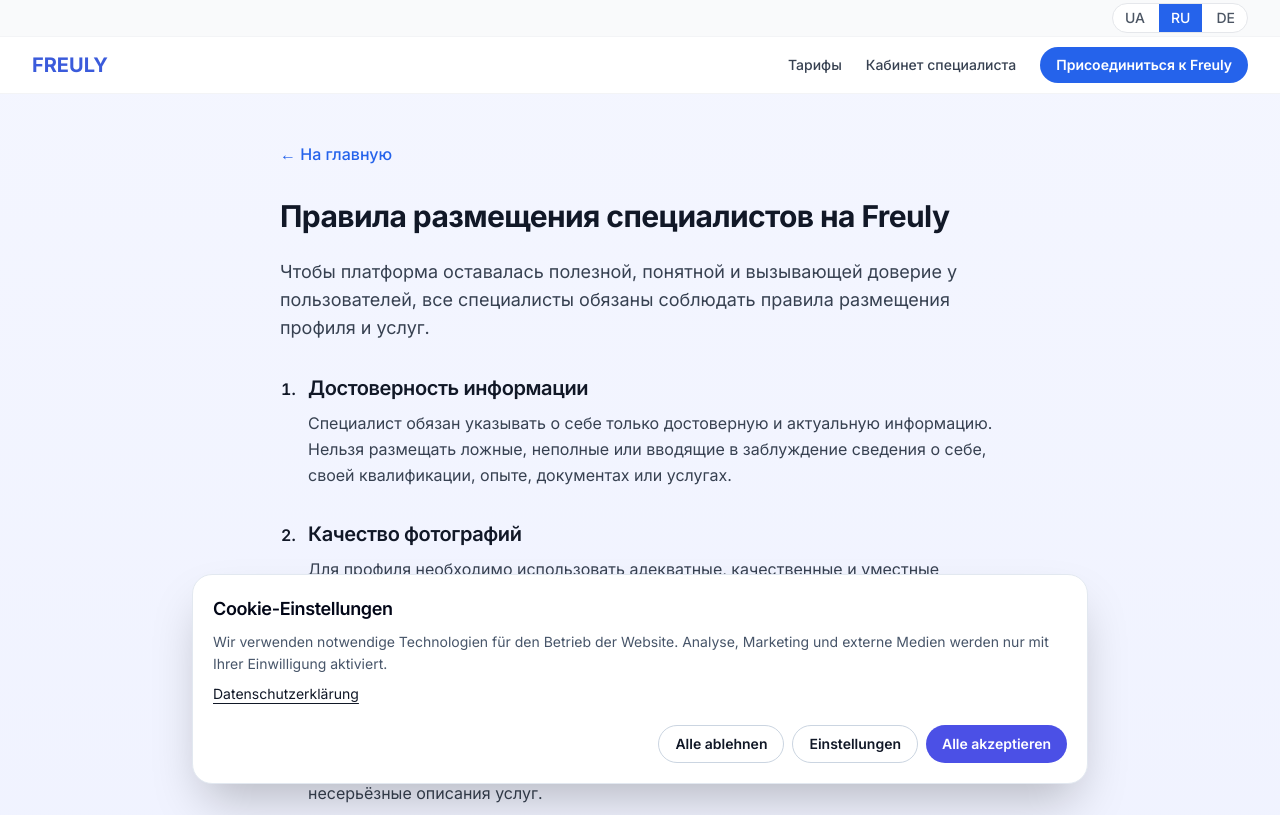
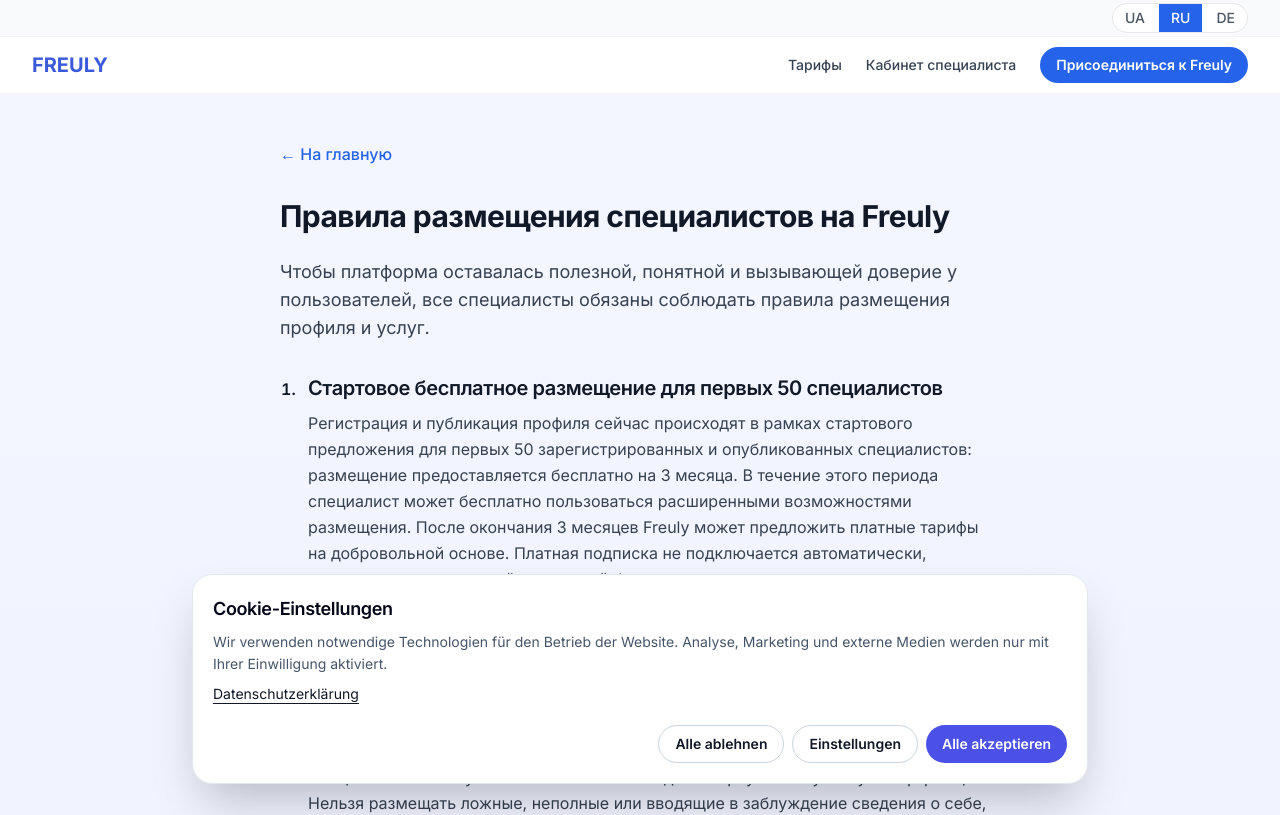
Before and after one commit to Fruely/mvp, a Next.js app: page /ru/specialist-rules in a window 1280 px wide. Shown: the top 815 px of the page. Built offline with nearby package versions, Linux system fonts and the light colour scheme; no server answers.

Commit message:
feat: add early access terms to specialist rules

```diff
--- a/app/[lang]/specialist-rules/page.tsx
+++ b/app/[lang]/specialist-rules/page.tsx
@@ -13,6 +13,46 @@ type SpecialistRulesDict = {
   closing: string;
   rules: RuleItem[];
 };
+
+type StartOfferCopy = {
+  title: string;
+  bodyBeforeLink: string;
+  linkText: string;
+  bodyAfterLink: string;
+};
+
+function getStartOfferCopy(lang: Lang): StartOfferCopy {
+  if (lang === "de") {
+    return {
+      title: "Kostenlose Startplatzierung für die ersten 50 Spezialisten",
+      bodyBeforeLink:
+        "Die Registrierung und Veröffentlichung des Profils erfolgt derzeit im Rahmen eines Startangebots für die ersten 50 registrierten und veröffentlichten Spezialisten: Die Platzierung ist für 3 Monate kostenlos. Während dieses Zeitraums kann der Spezialist die erweiterten Platzierungsmöglichkeiten kostenlos testen. Nach Ablauf der 3 Monate kann Freuly kostenpflichtige Tarife auf freiwilliger Basis anbieten. Es wird kein kostenpflichtiges Abonnement automatisch aktiviert, und es erfolgen keine automatischen Abbuchungen oder Zahlungen ohne separate Zustimmung des Spezialisten. Die aktuellen Tarifinformationen finden Sie auf der Seite",
+      linkText: "Tarife",
+      bodyAfterLink:
+        ". Nach Erreichen der ersten 50 veröffentlichten Spezialisten können für neue Spezialisten andere Bedingungen gelten, zum Beispiel ein anderer kostenloser Testzeitraum oder andere Tarifangebote.",
+    };
+  }
+
+  if (lang === "ru") {
+    return {
+      title: "Стартовое бесплатное размещение для первых 50 специалистов",
+      bodyBeforeLink:
+        "Регистрация и публикация профиля сейчас происходят в рамках стартового предложения для первых 50 зарегистрированных и опубликованных специалистов: размещение предоставляется бесплатно на 3 месяца. В течение этого периода специалист может бесплатно пользоваться расширенными возможностями размещения. После окончания 3 месяцев Freuly может предложить платные тарифы на добровольной основе. Платная подписка не подключается автоматически, автоматических списаний и платежей без отдельного согласия специалиста не происходит. Актуальная информация о тарифах доступна на странице",
+      linkText: "Тарифы",
+      bodyAfterLink:
+        ". После заполнения первых 50 опубликованных мест для новых специалистов могут действовать другие условия, например другой бесплатный тестовый период или другие тарифные предложения.",
+    };
+  }
+
+  return {
+    title: "Стартове безкоштовне розміщення для перших 50 спеціалістів",
+    bodyBeforeLink:
+      "Реєстрація та публікація профілю зараз відбуваються в межах стартової пропозиції для перших 50 зареєстрованих і опублікованих спеціалістів: розміщення надається безкоштовно на 3 місяці. Протягом цього періоду спеціаліст може безкоштовно користуватися розширеними можливостями розміщення. Після завершення 3 місяців Freuly може запропонувати платні тарифи на добровільній основі. Платна підписка не підключається автоматично, автоматичних списань і платежів без окремої згоди спеціаліста не відбувається. Актуальна інформація про тарифи доступна на сторінці",
+    linkText: "Тарифи",
+    bodyAfterLink:
+      ". Після заповнення перших 50 опублікованих місць для нових спеціалістів можуть діяти інші умови, наприклад інший безкоштовний тестовий період або інші тарифні пропозиції.",
+  };
+}
 
 export async function generateMetadata({
   params,
@@ -46,6 +86,7 @@ export default async function SpecialistRulesPage({
   }
 
   const back = t(dict, "specialistRules.backToHome", { defaultValue: "← На головну" });
+  const startOffer = getStartOfferCopy(lang);
 
   return (
     <div className="mx-auto max-w-3xl px-6 py-12">
@@ -61,6 +102,19 @@ export default async function SpecialistRulesPage({
         <p className="text-lg text-gray-700">{sr.intro}</p>
 
         <ol className="mt-8 list-decimal space-y-8 pl-5 marker:font-semibold">
+          <li className="pl-2">
+            <h2 className="mb-2 text-xl font-semibold text-gray-900">{startOffer.title}</h2>
+            <p className="text-gray-700 leading-relaxed">
+              {startOffer.bodyBeforeLink}{" "}
+              <Link
+                href={`/${lang}/pricing`}
+                className="font-semibold text-blue-600 underline hover:text-blue-700"
+              >
+                {startOffer.linkText}
+              </Link>
+              {startOffer.bodyAfterLink}
+            </p>
+          </li>
           {sr.rules.map((rule, i) => (
             <li key={i} className="pl-2">
               <h2 className="mb-2 text-xl font-semibold text-gray-900">{rule.title}</h2>
```
